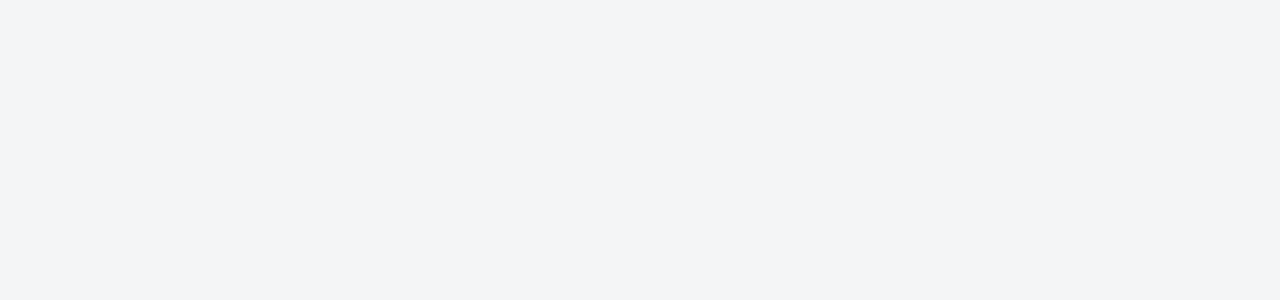
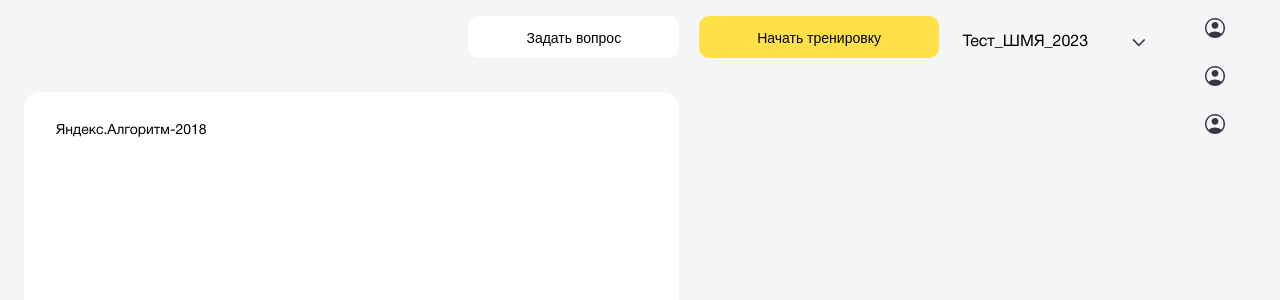
Before and after one commit to ilyamolokov/icpc, a React (Create React App) app: page /lobby in a window 1280 px wide. Before the commit this address had no page. Shown: the top 300 px of the page. Built offline with nearby package versions, Linux system fonts and the light colour scheme; the HTML template or start-up script is replaced by a standard one.

Commit message:
feat: добавил верстку для лобби

```diff
--- a/src/components/App.tsx
+++ b/src/components/App.tsx
@@ -4,13 +4,16 @@ import { BrowserRouter, Routes, Route } from "react-router-dom"
 import { Comments } from "./Comments/Comments"
 import { Cockpit } from "./pages/Cockpit/Cockpit"
 import MainPage from "./pages/MainPage/MainPage"
+import Lobby from "./pages/Lobby/Lobby"
 
 const App = () => {
   return (
     <BrowserRouter>
       <Routes>
         <Route path="/" element={<MainPage />} />
+        <Route path="/lobby" element={<Lobby />} />
         <Route path="/cockpit" element={<Cockpit />} />
+
       </Routes>
     </BrowserRouter>
   )
--- a/src/components/Modal/Modal.tsx
+++ b/src/components/Modal/Modal.tsx
@@ -55,7 +55,7 @@ export const Modal: FunctionComponent<ModalProps> = ({ isModalOpen, setIsModalOp
               <span>{team.name}</span>
 
               <button className={styles.buttonActive}>
-                <Link to="/cockpit">Присоединиться</Link>
+                <Link to="/lobby">Присоединиться</Link>
               </button>
             </div>
           )
--- a/src/components/TaskDescription/TaskDescription.module.css
+++ b/src/components/TaskDescription/TaskDescription.module.css
@@ -23,6 +23,9 @@
   color: var(--color-grey-secondary);
 
   border-bottom: 1px solid var(--color-grey-secondary);
+}
+.taskDescriptionContent {
+  overflow: scroll;
 }
 .activeTab {
   position: relative;
--- a/src/components/TaskDescription/TaskDescription.tsx
+++ b/src/components/TaskDescription/TaskDescription.tsx
@@ -17,7 +17,7 @@ export const TaskDescription = () => {
         <span className={styles.taskStatus}>Не решена</span> {/* В будущем можно вынести в отдельный компонент */}
       </div>
 
-      <div className={styles.taskDescriptionText}>
+      <div className={styles.taskDescriptionContent}>
         <div className={styles.taskTitleBlock}>
           <h3>Считалока 2.0</h3>
           <span>
--- /dev/null
+++ b/src/components/pages/Lobby/Lobby.module.css
@@ -0,0 +1,144 @@
+.lobby {
+  padding: 16px 24px;
+  width:100%;
+  height: 100vh;
+  display: flex;
+  flex-direction: row;
+  align-items: flex-start;
+  gap:20px;
+}
+.contestList {
+  width: 100%;
+  height: 100%;
+  display: flex;
+  flex-direction: column;
+  align-items: flex-end;
+  gap:34px;
+}
+.askQuestion {
+    display: flex;
+    flex-direction: column;
+    justify-content: center;
+    align-items: center;
+
+    height: fit-content;
+    padding: 14px 58px 12px 58px;
+
+    font-size: 14px;
+
+    border-radius: 10px;
+    border:none;
+
+    background-color: white;
+}
+.contestItem {
+  padding:16px 16px 14px;
+  font-size: 14px;
+}
+.blockWrapper {
+  width:100%;
+  overflow-y: scroll;
+  height: 100%;
+}
+.selectItemText, .contestItemText {
+  text-decoration: none;
+  color: black;
+}
+.startButton {
+  display: flex;
+  flex-direction: column;
+  justify-content: center;
+  align-items: center;
+  height: fit-content;
+  padding: 14px 58px 12px 58px;
+
+  font-size: 14px;
+
+  border-radius: 10px;
+  border:none;
+
+  background-color: var(--color-yellow-primary);
+}
+.startButton a:hover {
+  color:red;
+}
+.startButton a {
+  color:black;
+}
+.startTraining {
+  width:85%;
+
+  display: flex;
+  flex-direction: row;
+  justify-content: flex-start;
+  align-items: flex-start;
+}
+.startTrainingWrapper {
+  width:100%;
+
+  display: flex;
+  flex-direction: row;
+  justify-content: center;
+  justify-content: space-between;
+}
+
+.users {
+  display: flex;
+  flex-direction: column;
+  align-items: center;
+  justify-content: flex-start;
+  gap:24px;
+  padding:0px 29px;
+}
+.open {
+  background: var(--color-white-grey);
+}
+
+.dropdown {
+  display: flex;
+  flex-direction: column;
+  width: 100%;
+  padding-top: 12px;
+  gap:8px;
+}
+
+.dropdownContainer {
+  position: relative;
+  display: flex;
+  flex-direction: column;
+  justify-content: flex-start;
+  padding:14px 8px 8px;
+
+}
+
+.select {
+  display: flex;
+  gap:38px;
+}
+.select span {
+  display: flex;
+    justify-content: center;
+    align-items: center;
+}
+.selectItem {
+  display: flex;
+  justify-content: center;
+  align-items: center;
+  padding: 11px 8px 8px;
+  border-radius: 10px;
+  gap:8px;
+  box-shadow: 0 4px 8px 0 rgba(216,219,221, 0.4), 0 6px 20px 0 rgba(216,219,221, 0.4);
+}
+.selectItem a {
+  display: flex;
+    justify-content: center;
+    align-items: center;
+}
+.dropdown:hover, .dropdownContainer:hover {
+  cursor: pointer;
+}
+.contestItem:hover {
+  cursor:pointer;
+  background-color: rgba(0, 0, 0, .1);
+  border-radius: 8px;
+}
--- /dev/null
+++ b/src/components/pages/Lobby/Lobby.tsx
@@ -0,0 +1,59 @@
+import React, { useState } from "react"
+import { createPortal } from "react-dom"
+import { BlockWrapper } from "../../BlockWrapper/BlockWrapper"
+import styles from "./Lobby.module.css"
+import { Arrow } from "../../icons/Arrow"
+import { User } from "../../icons/User"
+import classNames from "classnames"
+import { Check } from "../../icons/Check"
+
+const Lobby = () => {
+  const [isOpen, setIsOpen] = React.useState(false)
+  const toggleDropdown = () => setIsOpen(!isOpen)
+
+  return (
+    <div className={styles.lobby}>
+      <div className={styles.contestList}>
+        <button className={styles.askQuestion}>Задать вопрос</button>
+        <BlockWrapper className={styles.blockWrapper}>
+          <div className={styles.contestItem}>
+            <a className={styles.contestItemText}>Яндекс.Алгоритм-2018</a>
+          </div>
+        </BlockWrapper>
+      </div>
+      <div className={styles.startTraining}>
+        <div className={styles.startTrainingWrapper}>
+          <button className={styles.startButton}>
+            <a href="/cockpit">Начать тренировку</a>
+          </button>
+          <div className={styles.dropdownContainer}>
+            <div className={styles.select} onClick={toggleDropdown}>
+              <span>Тест_ШМЯ_2023</span>
+                <Arrow className={classNames(styles.arrow, { [styles.rotated]: isOpen })} width={24} height={24} color={"var(--color-black-typo-primary)"} />
+            </div>
+            {isOpen && (
+              <div className={styles.dropdown}>
+                <BlockWrapper className={styles.selectItem}>
+                  <Check className={classNames(styles.arrow, { [styles.rotated]: isOpen })} width={20} height={20} color={"var(--color-black-typo-primary)"} />
+                  <a className={styles.selectItemText} href="/cockpit">Тест_ШМЯ_2023</a>
+                </BlockWrapper>
+                <BlockWrapper className={styles.selectItem}>
+                  <a className={styles.selectItemText} href="/cockpit">ICPC_Champion</a>
+                </BlockWrapper>
+              </div>
+            )}
+          </div>
+          <div className={styles.users}>
+            <User width={24} height={24} color={"var(--color-black-typo-primary)"} />
+            <User width={24} height={24} color={"var(--color-black-typo-primary)"} />
+            <User width={24} height={24} color={"var(--color-black-typo-primary)"} />
+          </div>
+        </div>
+      </div>
+    </div>
+
+
+  )
+}
+
+export default Lobby
```
